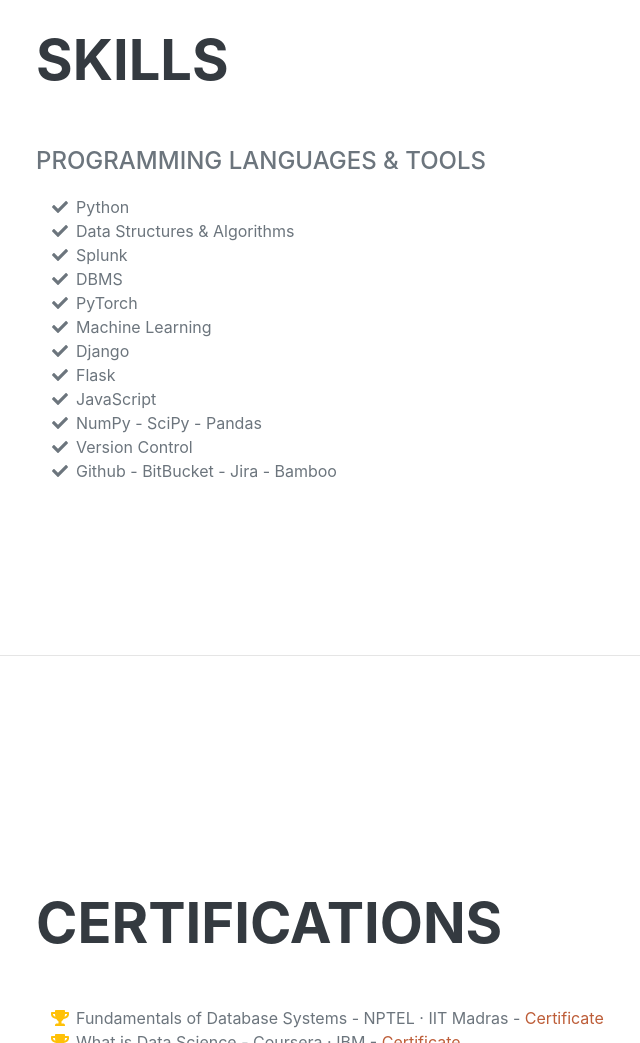
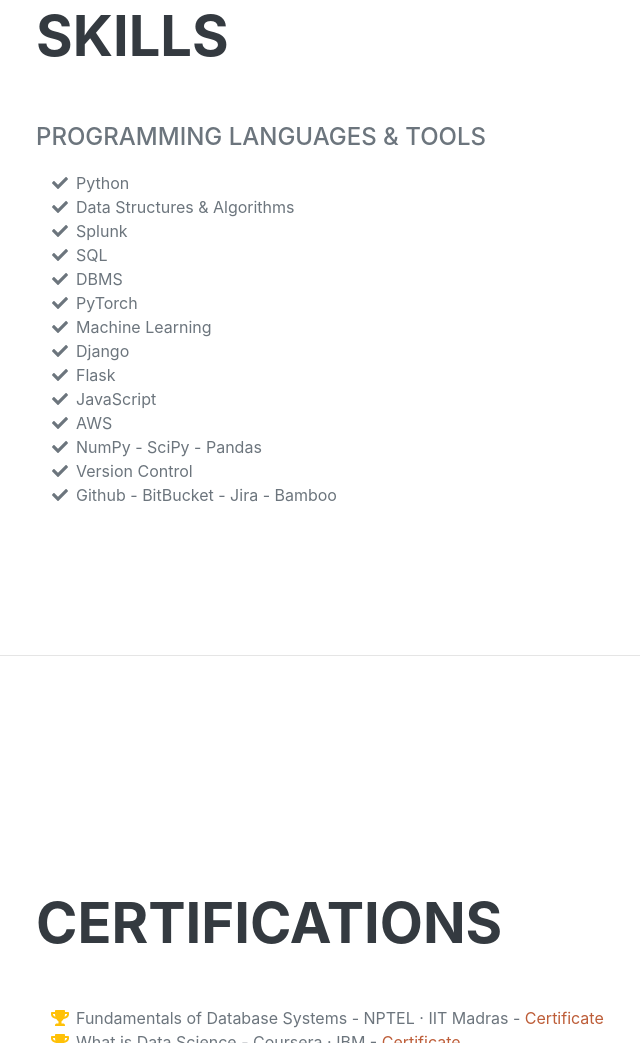
Before and after one commit to Bharat097/portfolio, a plain HTML site: page index.html in a window 1280 px wide. Shown: the part 2644-3687 px from the top of the page, without its empty margins (284-924 px from the left). Drawn offline with nearby package versions, Linux system fonts and the light colour scheme; a web font is replaced by a local one.

Commit message:
Update index.html

```diff
--- a/index.html
+++ b/index.html
@@ -135,6 +135,9 @@
                             <span class="fa-li"><i class="fas fa-check"></i></span>Splunk
                         </li>
                         <li>
+                            <span class="fa-li"><i class="fas fa-check"></i></span>SQL
+                        </li>
+                        <li>
                             <span class="fa-li"><i class="fas fa-check"></i></span>DBMS
                         </li>
                         <li>
@@ -151,6 +154,9 @@
                         </li>
                         <li>
                             <span class="fa-li"><i class="fas fa-check"></i></span>JavaScript
+                        </li>
+                        <li>
+                            <span class="fa-li"><i class="fas fa-check"></i></span>AWS
                         </li>
                         <li>
                             <span class="fa-li"><i class="fas fa-check"></i></span>NumPy - SciPy - Pandas
```
